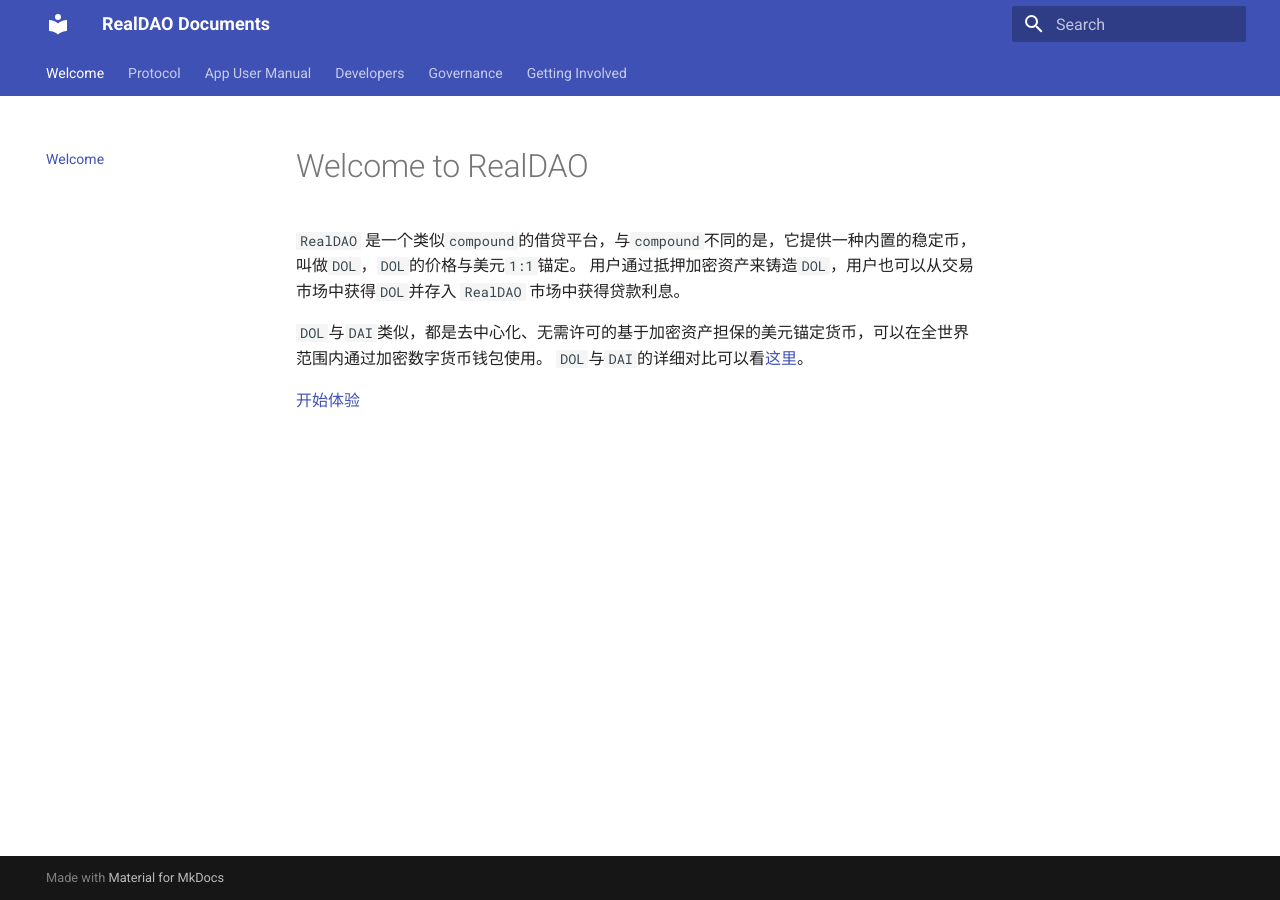
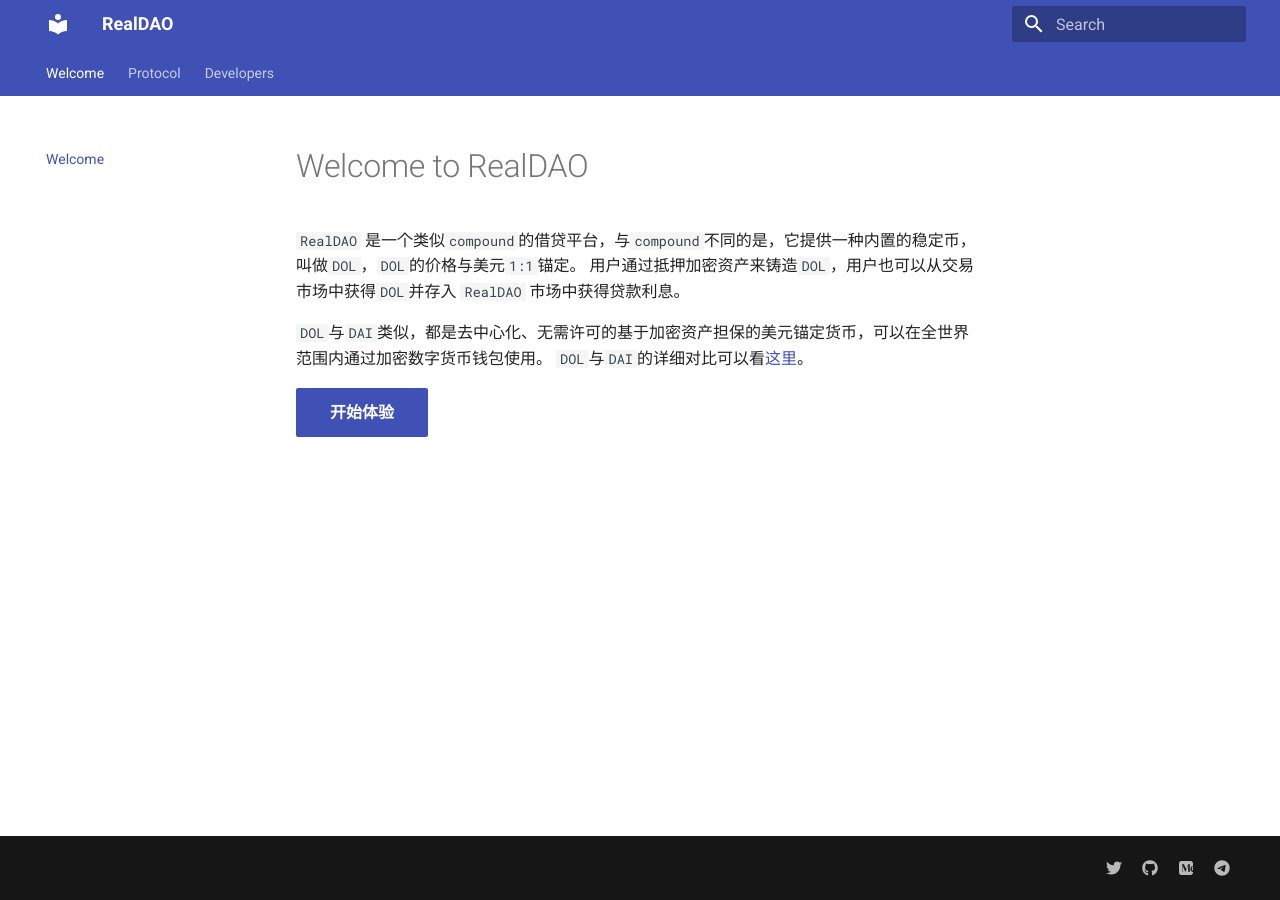
Before and after one commit to realdao-finance/documents, an MkDocs documentation site: the page built from docs/index.md, in a window 1280 px wide. Built offline with MkDocs 1.6.1 and Material for MkDocs 9.7.7, drawn with Linux system fonts in a browser that asks for light colours; part of the change alters nothing that is shown.

Commit message:
setup footer

```diff
--- a/docs/index.md
+++ b/docs/index.md
@@ -6,4 +6,4 @@
 `DOL`与`DAI`类似，都是去中心化、无需许可的基于加密资产担保的美元锚定货币，可以在全世界范围内通过加密数字货币钱包使用。
 `DOL`与`DAI`的详细对比可以看[这里](./protocol/introduction)。
 
-[开始体验](http://app.realdao.finance)
+[开始体验](http://app.realdao.finance){: .md-button .md-button--primary }
--- a/mkdocs.yml
+++ b/mkdocs.yml
@@ -1,4 +1,4 @@
-site_name: RealDAO Documents
+site_name: RealDAO
 theme:
   name: material
   favicon: images/favicon.ico
@@ -7,6 +7,18 @@ theme:
     - navigation.tabs
 markdown_extensions:
   - admonition
+  - attr_list
+extra:
+  generator: false
+  social:
+    - icon: fontawesome/brands/twitter
+      link: https://twitter.com/squidfunk
+    - icon: fontawesome/brands/github
+      link: https://twitter.com/squidfunk
+    - icon: fontawesome/brands/medium
+      link: https://twitter.com/squidfunk
+    - icon: fontawesome/brands/telegram
+      link: https://twitter.com/squidfunk
 nav:
   - Welcome: index.md
   - Protocol:
@@ -14,12 +26,12 @@ nav:
       - Technical Architecture: protocol/technical.md
       - Economics: protocol/economics.md
       - Decentrality: protocol/decentrality.md
-  - App User Manual:
-      - Galance: app/galance.md
-      - Connect Wallet: app/connect.md
-      - Lending: app/lending.md
-      - Liquidating: app/liquidating.md
-      - Mining: app/mining.md
+  #   - App User Manual:
+  #       - Galance: app/galance.md
+  #       - Connect Wallet: app/connect.md
+  #       - Lending: app/lending.md
+  #       - Liquidating: app/liquidating.md
+  #       - Mining: app/mining.md
   - Developers:
       - Quick Start: developers/quick-start.md
       - SDK: developers/javascript-sdk.md
@@ -28,24 +40,24 @@ nav:
           - Council: developers/apis/Council.md
           - Democracy: developers/apis/Democracy.md
           - DOL: developers/apis/DOL.md
-          - HDOL: developers/apis/HDOL.md
-          - HDS: developers/apis/HDS.md
-          - HDSDistributor: developers/apis/HDSDistributor.md
-          - HErc20: developers/apis/HErc20.md
-          - HEther: developers/apis/HEther.md
+          - RDOL: developers/apis/RDOL.md
+          - RDS: developers/apis/RDS.md
+          - Distributor: developers/apis/Distributor.md
+          - RERC20: developers/apis/RERC20.md
+          - REther: developers/apis/REther.md
           - InterestRateModel: developers/apis/InterestRateModel.md
           - MarketController: developers/apis/MarketController.md
           - Orchestrator: developers/apis/Orchestrator.md
           - ProtocolReporter: developers/apis/ProtocolReporter.md
           - Supreme: developers/apis/Supreme.md
       - Error Codes: developers/error-codes.md
-      - Liquidation Service: developers/liquidation-service.md
+      - Liquidation Service: developers/indexing-service.md
       - Contracts:
           - Mainnet: contracts/mainnet.md
           - Kovan: contracts/kovan.md
   # - Security:
   #     - Audit: security/audit.md
-  - Governance:
-      - Introduction: governance/index.md
-  - Getting Involved:
-      - Introduction: getting-involved/index.md
+#   - Governance:
+#       - Introduction: governance/index.md
+#   - Getting Involved:
+#       - Introduction: getting-involved/index.md
```
Also changed, not shown: docs/images/favicon.ico (renamed from images/favicon.ico).
